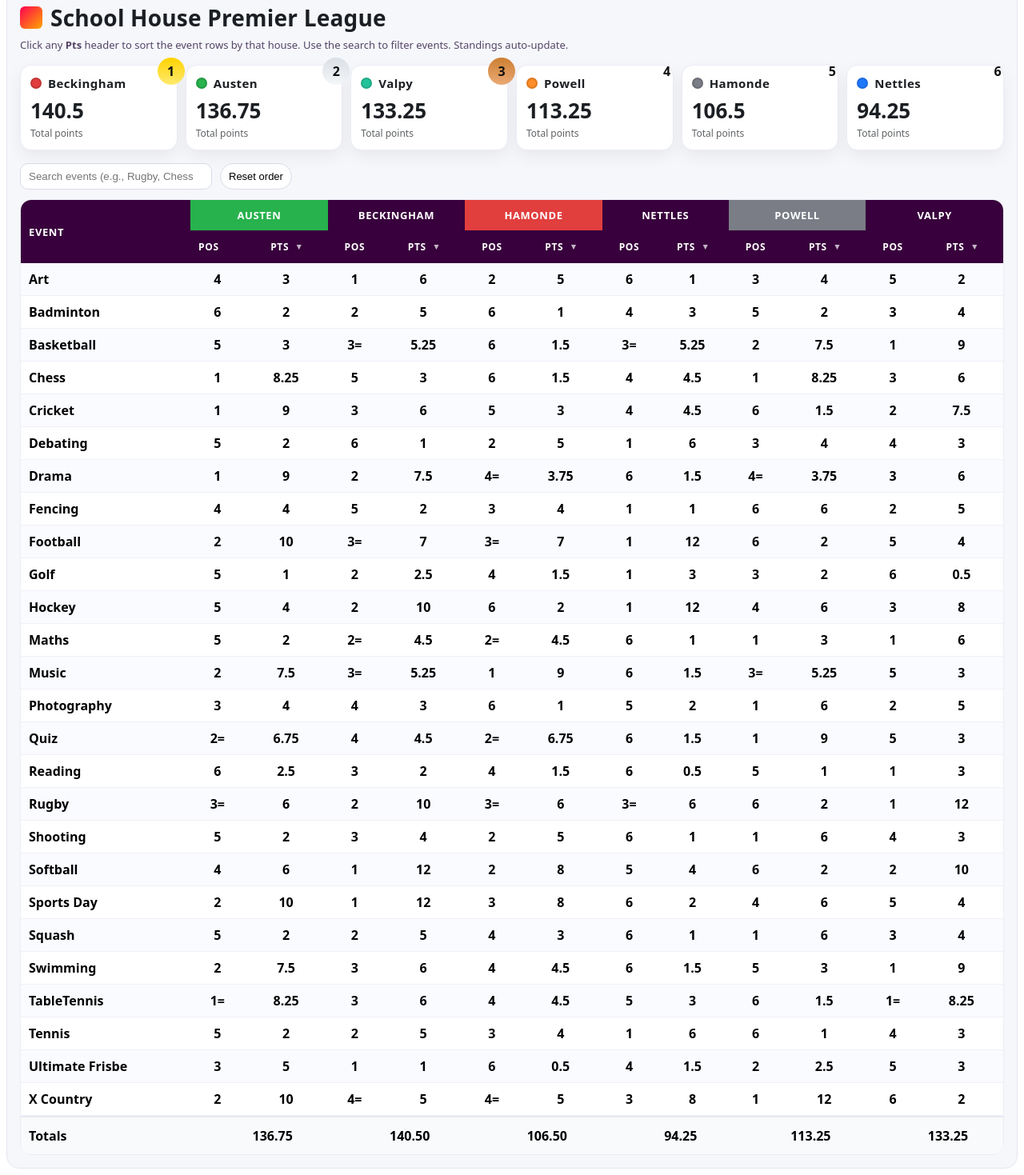
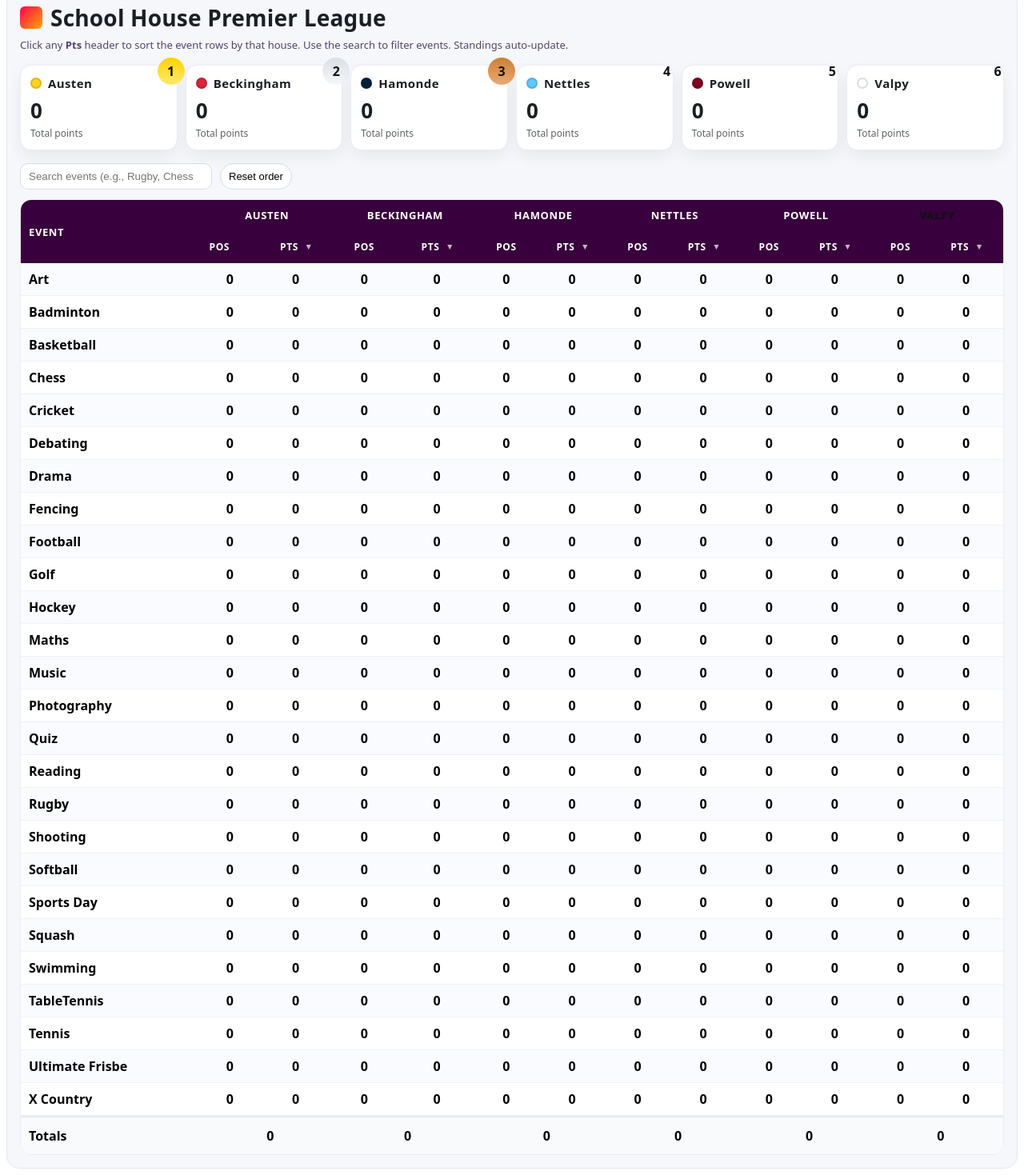
Before and after one commit to aryakhorshidi10-droid/house-league-tables, a plain HTML site: page index.html in a window 1280 px wide. Shown: the part 22-1491 px from the top of the page at 80% size. Drawn offline with Linux system fonts and the light colour scheme.

Commit message:
Update index.html

```diff
--- a/index.html
+++ b/index.html
@@ -1,13 +1,11 @@
-<!-- =====================  HOUSE PREMIER LEAGUE TABLE (NO EXTERNAL LIBS)  ===================== -->
+<!-- =====================  HOUSE PREMIER LEAGUE TABLE (ZEROED)  ===================== -->
 <style>
-  /* Reset-insulation */
   .house-pl * { box-sizing: border-box; }
   .house-pl { --pl-purple:#38003c; --pl-mint:#d0f0cf; --pl-bg:#f5f7fb; --ink:#1b1f23; font-family: system-ui, -apple-system, Segoe UI, Roboto, Arial, "Noto Sans", sans-serif; color:var(--ink); background:var(--pl-bg); padding: 16px; border-radius: 16px; border:1px solid #e7e7ef; }
   .house-pl h2 { margin: 0 0 12px; letter-spacing:.2px; font-weight:800; font-size: clamp(22px,3.2vw,28px); display:flex; align-items:center; gap:10px;}
   .house-pl h2 .crest { width:28px; height:28px; border-radius:6px; background:linear-gradient(135deg,#ff0050, #ffa700); display:inline-block; }
   .house-pl .sub { margin:-6px 0 16px; color:#546; font-size:13px; }
 
-  /* Standings strip */
   .house-pl .standings { display:grid; grid-template-columns: repeat(6, minmax(130px,1fr)); gap:10px; margin-bottom:16px; }
   .house-pl .card { position:relative; background:white; border-radius:14px; padding:12px; box-shadow: 0 8px 20px rgba(0,0,0,.06); border:1px solid #ececf5; transition:transform .15s ease, box-shadow .15s ease; }
   .house-pl .card:hover { transform: translateY(-2px); box-shadow: 0 10px 24px rgba(0,0,0,.10); }
@@ -20,13 +18,11 @@
   .house-pl .pts { font-size:26px; font-weight:900; margin-top:6px; }
   .house-pl .meta { font-size:12px; opacity:.7; margin-top:2px; }
 
-  /* Controls */
   .house-pl .controls { display:flex; gap:10px; align-items:center; margin:12px 0; flex-wrap:wrap;}
   .house-pl input[type="search"]{ padding:8px 10px; border-radius:10px; border:1px solid #dadbe7; background:white; min-width:240px; }
   .house-pl .pill { padding:8px 10px; border-radius:999px; border:1px solid #dadbe7; background:white; cursor:pointer; font-size:13px; }
   .house-pl .pill:hover{ background:#f1f4fe; }
 
-  /* Table */
   .house-pl .wrap { overflow:auto; border-radius:14px; border:1px solid #ececf5; }
   .house-pl table { width:100%; border-collapse: separate; border-spacing:0; background:white; }
   .house-pl thead th { position:sticky; top:0; z-index:2; text-transform:uppercase; letter-spacing:.6px; font-size:12px; background:var(--pl-purple); color:white; padding:12px 10px; }
@@ -46,25 +42,20 @@
     padding:6px 8px; background:#111; color:#fff; font-size:12px; border-radius:6px; white-space:nowrap; box-shadow:0 4px 10px rgba(0,0,0,.25);
   }
 
-  /* House colours for bands & dots */
-  .AustenC { background:#27b24d; }
-  .BeckinghamC { background:#e13e3e; }
-  .HamondeC { background:#7a7d86; }
-  .NettlesC { background:#1e78ff; }
-  .PowellC { background:#ff8c26; }
-  .ValpyC { background:#22c39b; }
+  /* New colour scheme for house bands */
+  .AustenC     { background:#ffd21f; }  /* yellow */
+  .BeckinghamC { background:#d7263d; }  /* red */
+  .HamondeC    { background:#001f3f; }  /* navy */
+  .NettlesC    { background:#5ec8ff; }  /* light blue */
+  .PowellC     { background:#800020; }  /* burgundy */
+  .ValpyC      { background:#ffffff; color:#111 !important; }  /* white band + dark text */
 
-  .house-pl thead tr.houseband th:nth-child(2){ background:#27b24d; }
-  .house-pl thead tr.houseband th:nth-child(4){ background:#e13e3e; }
-  .house-pl thead tr.houseband th:nth-child(6){ background:#7a7d86; }
-  .house-pl thead tr.houseband th:nth-child(8){ background:#1e78ff; }
-  .house-pl thead tr.houseband th:nth-child(10){ background:#ff8c26; }
-  .house-pl thead tr.houseband th:nth-child(12){ background:#22c39b; }
+  /* Header row overrides to ensure text stays readable on white */
+  .house-pl thead tr.houseband th.ValpyC { color:#111; }
 
-  /* Mobile tweaks */
   @media (max-width:900px){
     .house-pl .standings{ grid-template-columns: repeat(2, 1fr); }
-    .house-pl thead .subh span{ display:none; } /* tighten 'Pos / Pts' headers on small screens */
+    .house-pl thead .subh span{ display:none; }
   }
 </style>
 
@@ -72,16 +63,13 @@
   <h2><span class="crest" aria-hidden="true"></span> School House Premier League</h2>
   <div class="sub">Click any <b>Pts</b> header to sort the event rows by that house. Use the search to filter events. Standings auto-update.</div>
 
-  <!-- Standings -->
   <div class="standings" id="standings"></div>
 
-  <!-- Controls -->
   <div class="controls">
     <input id="filterInput" type="search" placeholder="Search events (e.g., Rugby, Chess, Sports Day)…" />
     <button class="pill" id="resetSort">Reset order</button>
   </div>
 
-  <!-- Table -->
   <div class="wrap">
     <table id="grid">
       <thead>
@@ -121,50 +109,51 @@
 
 <script>
 (function(){
-  // ====== DATA (from your screenshot, fully entered and fixed) ======
-  const EVENTS = [
-    {name:"Art", Austen:{pos:4,pts:3}, Beckingham:{pos:1,pts:6}, Hamonde:{pos:2,pts:5}, Nettles:{pos:6,pts:1}, Powell:{pos:3,pts:4}, Valpy:{pos:5,pts:2}},
-    {name:"Badminton", Austen:{pos:6,pts:2}, Beckingham:{pos:2,pts:5}, Hamonde:{pos:6,pts:1}, Nettles:{pos:4,pts:3}, Powell:{pos:5,pts:2}, Valpy:{pos:3,pts:4}},
-    {name:"Basketball", Austen:{pos:5,pts:3}, Beckingham:{pos:"3=",pts:5.25}, Hamonde:{pos:6,pts:1.5}, Nettles:{pos:"3=",pts:5.25}, Powell:{pos:2,pts:7.5}, Valpy:{pos:1,pts:9}},
-    {name:"Chess", Austen:{pos:1,pts:8.25}, Beckingham:{pos:5,pts:3}, Hamonde:{pos:6,pts:1.5}, Nettles:{pos:4,pts:4.5}, Powell:{pos:1,pts:8.25}, Valpy:{pos:3,pts:6}},
-    {name:"Cricket", Austen:{pos:1,pts:9}, Beckingham:{pos:3,pts:6}, Hamonde:{pos:5,pts:3}, Nettles:{pos:4,pts:4.5}, Powell:{pos:6,pts:1.5}, Valpy:{pos:2,pts:7.5}},
-    {name:"Debating", Austen:{pos:5,pts:2}, Beckingham:{pos:6,pts:1}, Hamonde:{pos:2,pts:5}, Nettles:{pos:1,pts:6}, Powell:{pos:3,pts:4}, Valpy:{pos:4,pts:3}},
-    {name:"Drama", Austen:{pos:1,pts:9}, Beckingham:{pos:2,pts:7.5}, Hamonde:{pos:"4=",pts:3.75}, Nettles:{pos:6,pts:1.5}, Powell:{pos:"4=",pts:3.75}, Valpy:{pos:3,pts:6}},
-    {name:"Fencing", Austen:{pos:4,pts:4}, Beckingham:{pos:5,pts:2}, Hamonde:{pos:3,pts:4}, Nettles:{pos:1,pts:1}, Powell:{pos:6,pts:6}, Valpy:{pos:2,pts:5}},
-    {name:"Football", Austen:{pos:2,pts:10}, Beckingham:{pos:"3=",pts:7}, Hamonde:{pos:"3=",pts:7}, Nettles:{pos:1,pts:12}, Powell:{pos:6,pts:2}, Valpy:{pos:5,pts:4}},
-    {name:"Golf", Austen:{pos:5,pts:1}, Beckingham:{pos:2,pts:2.5}, Hamonde:{pos:4,pts:1.5}, Nettles:{pos:1,pts:3}, Powell:{pos:3,pts:2}, Valpy:{pos:6,pts:0.5}},
-    {name:"Hockey", Austen:{pos:5,pts:4}, Beckingham:{pos:2,pts:10}, Hamonde:{pos:6,pts:2}, Nettles:{pos:1,pts:12}, Powell:{pos:4,pts:6}, Valpy:{pos:3,pts:8}},
-    {name:"Maths", Austen:{pos:5,pts:2}, Beckingham:{pos:"2=",pts:4.5}, Hamonde:{pos:"2=",pts:4.5}, Nettles:{pos:6,pts:1}, Powell:{pos:1,pts:3}, Valpy:{pos:1,pts:6}},
-    {name:"Music", Austen:{pos:2,pts:7.5}, Beckingham:{pos:"3=",pts:5.25}, Hamonde:{pos:1,pts:9}, Nettles:{pos:6,pts:1.5}, Powell:{pos:"3=",pts:5.25}, Valpy:{pos:5,pts:3}},
-    {name:"Photography", Austen:{pos:3,pts:4}, Beckingham:{pos:4,pts:3}, Hamonde:{pos:6,pts:1}, Nettles:{pos:5,pts:2}, Powell:{pos:1,pts:6}, Valpy:{pos:2,pts:5}},
-    {name:"Quiz", Austen:{pos:"2=",pts:6.75}, Beckingham:{pos:4,pts:4.5}, Hamonde:{pos:"2=",pts:6.75}, Nettles:{pos:6,pts:1.5}, Powell:{pos:1,pts:9}, Valpy:{pos:5,pts:3}},
-    {name:"Reading", Austen:{pos:6,pts:2.5}, Beckingham:{pos:3,pts:2}, Hamonde:{pos:4,pts:1.5}, Nettles:{pos:6,pts:0.5}, Powell:{pos:5,pts:1}, Valpy:{pos:1,pts:3}},
-    {name:"Rugby", Austen:{pos:"3=",pts:6}, Beckingham:{pos:2,pts:10}, Hamonde:{pos:"3=",pts:6}, Nettles:{pos:"3=",pts:6}, Powell:{pos:6,pts:2}, Valpy:{pos:1,pts:12}},
-    {name:"Shooting", Austen:{pos:5,pts:2}, Beckingham:{pos:3,pts:4}, Hamonde:{pos:2,pts:5}, Nettles:{pos:6,pts:1}, Powell:{pos:1,pts:6}, Valpy:{pos:4,pts:3}},
-    {name:"Softball", Austen:{pos:4,pts:6}, Beckingham:{pos:1,pts:12}, Hamonde:{pos:2,pts:8}, Nettles:{pos:5,pts:4}, Powell:{pos:6,pts:2}, Valpy:{pos:2,pts:10}},
-    {name:"Sports Day", Austen:{pos:2,pts:10}, Beckingham:{pos:1,pts:12}, Hamonde:{pos:3,pts:8}, Nettles:{pos:6,pts:2}, Powell:{pos:4,pts:6}, Valpy:{pos:5,pts:4}},
-    {name:"Squash", Austen:{pos:5,pts:2}, Beckingham:{pos:2,pts:5}, Hamonde:{pos:4,pts:3}, Nettles:{pos:6,pts:1}, Powell:{pos:1,pts:6}, Valpy:{pos:3,pts:4}},
-    {name:"Swimming", Austen:{pos:2,pts:7.5}, Beckingham:{pos:3,pts:6}, Hamonde:{pos:4,pts:4.5}, Nettles:{pos:6,pts:1.5}, Powell:{pos:5,pts:3}, Valpy:{pos:1,pts:9}},
-    {name:"TableTennis", Austen:{pos:"1=",pts:8.25}, Beckingham:{pos:3,pts:6}, Hamonde:{pos:4,pts:4.5}, Nettles:{pos:5,pts:3}, Powell:{pos:6,pts:1.5}, Valpy:{pos:"1=",pts:8.25}},
-    {name:"Tennis", Austen:{pos:5,pts:2}, Beckingham:{pos:2,pts:5}, Hamonde:{pos:3,pts:4}, Nettles:{pos:1,pts:6}, Powell:{pos:6,pts:1}, Valpy:{pos:4,pts:3}},
-    {name:"Ultimate Frisbe", Austen:{pos:3,pts:5}, Beckingham:{pos:1,pts:1}, Hamonde:{pos:6,pts:0.5}, Nettles:{pos:4,pts:1.5}, Powell:{pos:2,pts:2.5}, Valpy:{pos:5,pts:3}},
-    {name:"X Country", Austen:{pos:2,pts:10}, Beckingham:{pos:"4=",pts:5}, Hamonde:{pos:"4=",pts:5}, Nettles:{pos:3,pts:8}, Powell:{pos:1,pts:12}, Valpy:{pos:6,pts:2}},
+  /* Colours for standings dots (same order as requested) */
+  const HOUSES = [
+    {key:"Austen",     color:"#ffd21f"}, /* yellow */
+    {key:"Beckingham", color:"#d7263d"}, /* red */
+    {key:"Hamonde",    color:"#001f3f"}, /* navy */
+    {key:"Nettles",    color:"#5ec8ff"}, /* light blue */
+    {key:"Powell",     color:"#800020"}, /* burgundy */
+    {key:"Valpy",      color:"#ffffff"}, /* white */
   ];
 
-  const HOUSES = [
-    {key:"Austen", color:"#27b24d"},
-    {key:"Beckingham", color:"#e13e3e"},
-    {key:"Hamonde", color:"#7a7d86"},
-    {key:"Nettles", color:"#1e78ff"},
-    {key:"Powell", color:"#ff8c26"},
-    {key:"Valpy", color:"#22c39b"},
+  /* All values zero (term start) */
+  const Z = {pos:0, pts:0};
+  const EVENTS = [
+    {name:"Art", Austen:Z, Beckingham:Z, Hamonde:Z, Nettles:Z, Powell:Z, Valpy:Z},
+    {name:"Badminton", Austen:Z, Beckingham:Z, Hamonde:Z, Nettles:Z, Powell:Z, Valpy:Z},
+    {name:"Basketball", Austen:Z, Beckingham:Z, Hamonde:Z, Nettles:Z, Powell:Z, Valpy:Z},
+    {name:"Chess", Austen:Z, Beckingham:Z, Hamonde:Z, Nettles:Z, Powell:Z, Valpy:Z},
+    {name:"Cricket", Austen:Z, Beckingham:Z, Hamonde:Z, Nettles:Z, Powell:Z, Valpy:Z},
+    {name:"Debating", Austen:Z, Beckingham:Z, Hamonde:Z, Nettles:Z, Powell:Z, Valpy:Z},
+    {name:"Drama", Austen:Z, Beckingham:Z, Hamonde:Z, Nettles:Z, Powell:Z, Valpy:Z},
+    {name:"Fencing", Austen:Z, Beckingham:Z, Hamonde:Z, Nettles:Z, Powell:Z, Valpy:Z},
+    {name:"Football", Austen:Z, Beckingham:Z, Hamonde:Z, Nettles:Z, Powell:Z, Valpy:Z},
+    {name:"Golf", Austen:Z, Beckingham:Z, Hamonde:Z, Nettles:Z, Powell:Z, Valpy:Z},
+    {name:"Hockey", Austen:Z, Beckingham:Z, Hamonde:Z, Nettles:Z, Powell:Z, Valpy:Z},
+    {name:"Maths", Austen:Z, Beckingham:Z, Hamonde:Z, Nettles:Z, Powell:Z, Valpy:Z},
+    {name:"Music", Austen:Z, Beckingham:Z, Hamonde:Z, Nettles:Z, Powell:Z, Valpy:Z},
+    {name:"Photography", Austen:Z, Beckingham:Z, Hamonde:Z, Nettles:Z, Powell:Z, Valpy:Z},
+    {name:"Quiz", Austen:Z, Beckingham:Z, Hamonde:Z, Nettles:Z, Powell:Z, Valpy:Z},
+    {name:"Reading", Austen:Z, Beckingham:Z, Hamonde:Z, Nettles:Z, Powell:Z, Valpy:Z},
+    {name:"Rugby", Austen:Z, Beckingham:Z, Hamonde:Z, Nettles:Z, Powell:Z, Valpy:Z},
+    {name:"Shooting", Austen:Z, Beckingham:Z, Hamonde:Z, Nettles:Z, Powell:Z, Valpy:Z},
+    {name:"Softball", Austen:Z, Beckingham:Z, Hamonde:Z, Nettles:Z, Powell:Z, Valpy:Z},
+    {name:"Sports Day", Austen:Z, Beckingham:Z, Hamonde:Z, Nettles:Z, Powell:Z, Valpy:Z},
+    {name:"Squash", Austen:Z, Beckingham:Z, Hamonde:Z, Nettles:Z, Powell:Z, Valpy:Z},
+    {name:"Swimming", Austen:Z, Beckingham:Z, Hamonde:Z, Nettles:Z, Powell:Z, Valpy:Z},
+    {name:"TableTennis", Austen:Z, Beckingham:Z, Hamonde:Z, Nettles:Z, Powell:Z, Valpy:Z},
+    {name:"Tennis", Austen:Z, Beckingham:Z, Hamonde:Z, Nettles:Z, Powell:Z, Valpy:Z},
+    {name:"Ultimate Frisbe", Austen:Z, Beckingham:Z, Hamonde:Z, Nettles:Z, Powell:Z, Valpy:Z},
+    {name:"X Country", Austen:Z, Beckingham:Z, Hamonde:Z, Nettles:Z, Powell:Z, Valpy:Z},
   ];
 
-  // ====== helpers ======
-  const by = (k) => (a,b)=> (a[k]===b[k]?0:(a[k]>b[k]?1:-1));
+  /* helpers */
   function sumPts(key){ return EVENTS.reduce((s,r)=> s + Number(r[key].pts||0), 0); }
 
-  // ====== render standings (auto-rank) ======
+  /* standings */
   function renderStandings(){
     const wrap = document.getElementById('standings');
     wrap.innerHTML = "";
@@ -186,7 +175,6 @@
     });
   }
 
-  // ====== render table body & totals ======
   const tbody = document.querySelector('#grid tbody');
   const totalsRow = document.getElementById('totalsRow');
 
@@ -211,24 +199,20 @@
 
   function renderTotals(){
     const tds = totalsRow.querySelectorAll('td');
-    // first td is label
     HOUSES.forEach((h, i)=>{
       const total = sumPts(h.key).toFixed(2).replace(/\.00$/,'');
       const posCellIndex = 1 + i*2 + 0;
       const ptsCellIndex = 1 + i*2 + 1;
-      tds[posCellIndex].textContent = "";              // (empty under POS)
-      tds[ptsCellIndex].textContent = total;           // points total
+      tds[posCellIndex].textContent = "";
+      tds[ptsCellIndex].textContent = total;
     });
   }
 
-  // ====== Sorting by a House's points column ======
-  let originalOrder = EVENTS.slice();
   function sortByHouse(key){
     const sorted = EVENTS.slice().sort((a,b)=> b[key].pts - a[key].pts);
     renderRows(sorted);
   }
 
-  // ====== Filtering ======
   const filterInput = document.getElementById('filterInput');
   filterInput.addEventListener('input', ()=>{
     const q = filterInput.value.trim().toLowerCase();
@@ -236,19 +220,17 @@
     renderRows(filtered);
   });
 
-  // ====== Header click bindings ======
   document.querySelectorAll('.clickable').forEach(th=>{
     th.addEventListener('click', ()=> sortByHouse(th.dataset.sort));
   });
   document.getElementById('resetSort').addEventListener('click', ()=>{
     filterInput.value = "";
-    renderRows(originalOrder);
+    renderRows(EVENTS);
   });
 
-  // ====== Init ======
   renderStandings();
-  renderRows(originalOrder);
+  renderRows(EVENTS);
   renderTotals();
 })();
 </script>
-<!-- =====================  /END HOUSE PREMIER LEAGUE TABLE  ===================== -->
+<!-- =====================  /END ZEROED HOUSE PREMIER LEAGUE TABLE  ===================== -->
```
